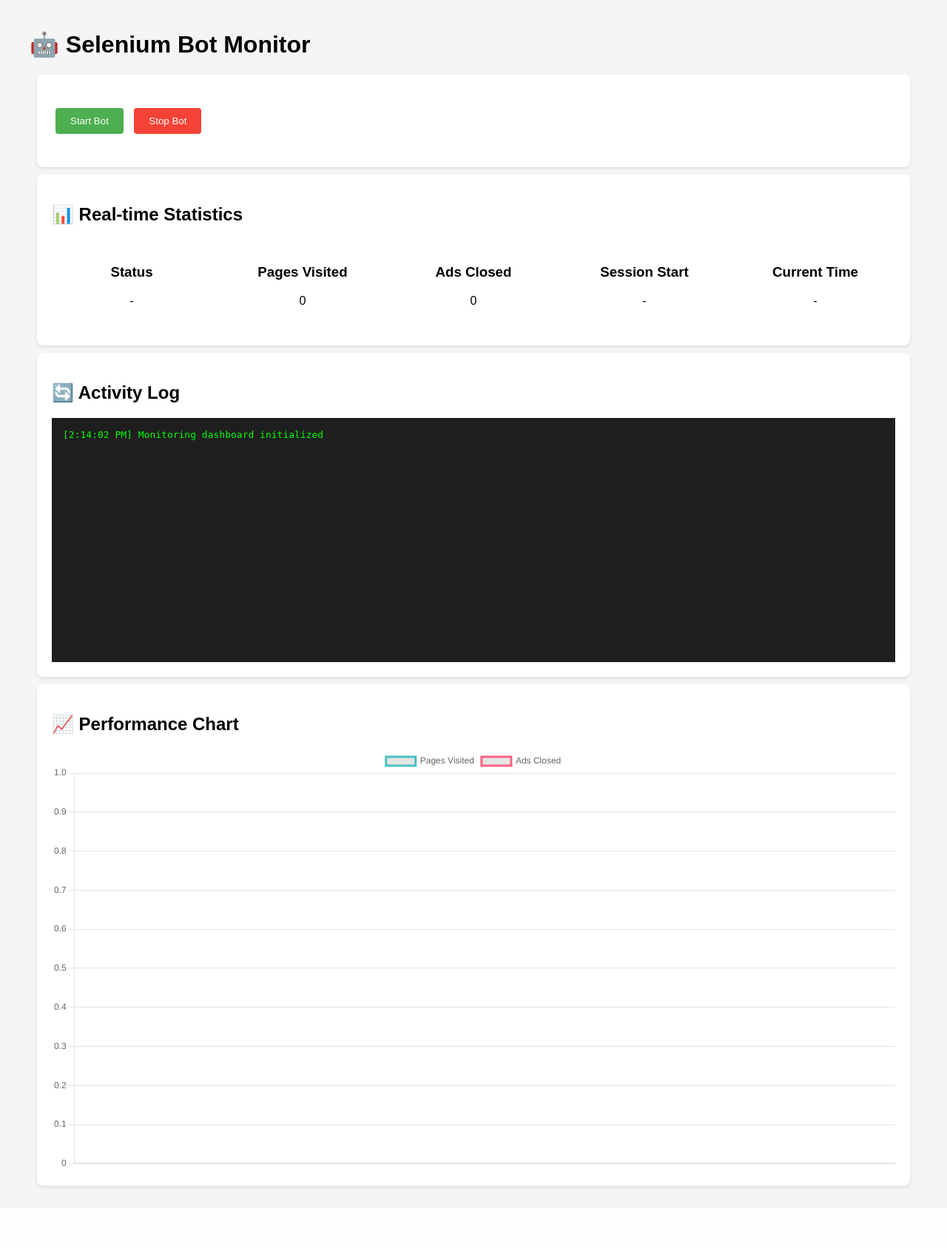
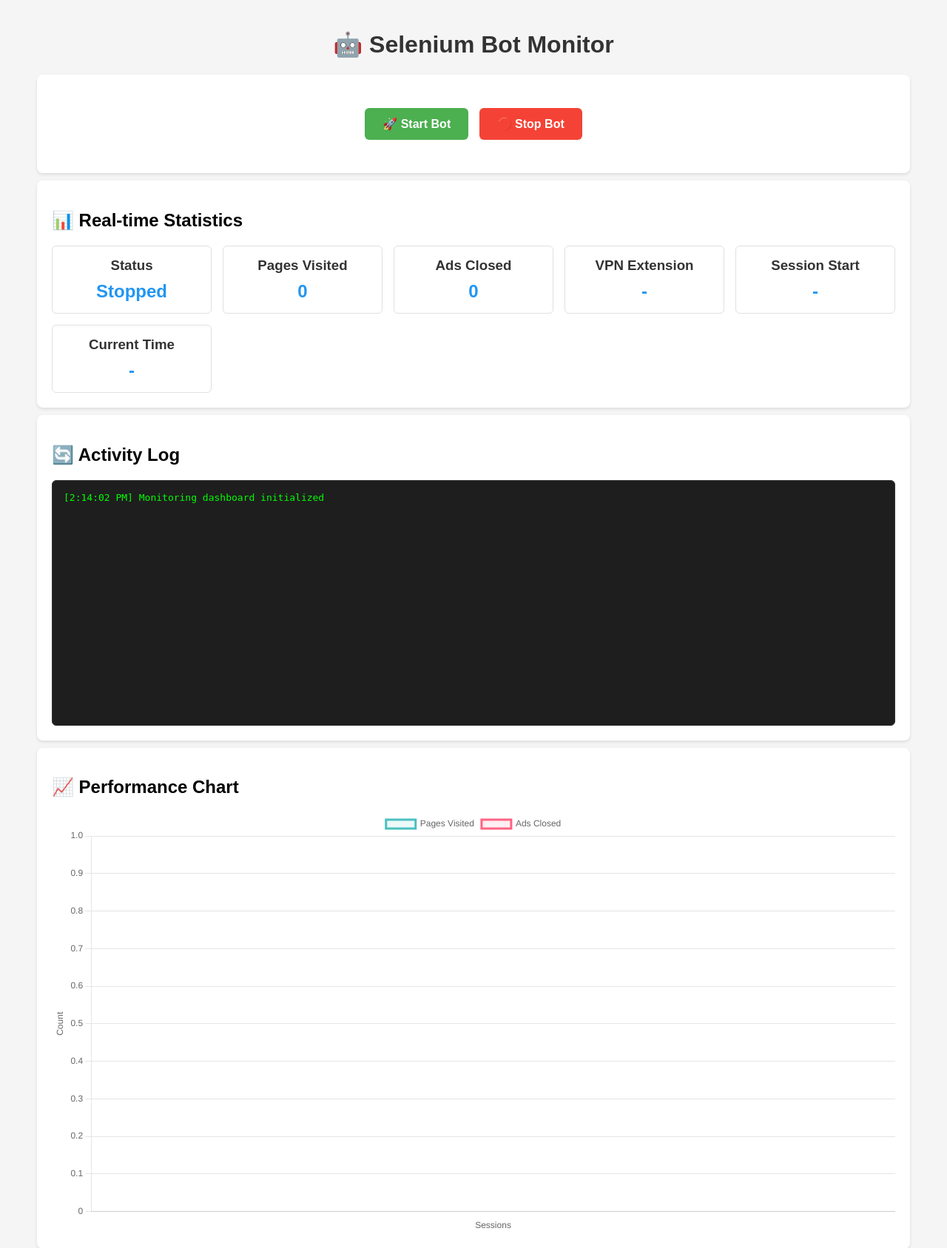
Before and after one commit to wellyerfyanto-arch/Botajah, a Flask app: page / in a window 1280 px wide. Shown: the top 1687 px of the page at 74% size. Before the commit the page ends 1607 px from the top, so only its background shows below. Run offline with Flask 3, Linux system fonts and the light colour scheme.

Commit message:
Improve dashboard styling and functionality
Enhanced styling for dashboard elements and improved user interaction with buttons. Updated status display and added new statistics for VPN extension.

```diff
--- a/templates/dashboard.html
+++ b/templates/dashboard.html
@@ -31,19 +31,47 @@
         .stat-item {
             text-align: center;
             padding: 15px;
+            border: 1px solid #e0e0e0;
+            border-radius: 6px;
+        }
+        .stat-item h3 {
+            margin: 0 0 10px 0;
+            color: #333;
+        }
+        .stat-item p {
+            margin: 0;
+            font-size: 1.5em;
+            font-weight: bold;
+            color: #2196F3;
         }
         .control-buttons {
             margin: 20px 0;
+            text-align: center;
         }
         button {
-            padding: 10px 20px;
+            padding: 12px 24px;
             margin: 5px;
             border: none;
-            border-radius: 4px;
+            border-radius: 6px;
             cursor: pointer;
+            font-size: 16px;
+            font-weight: bold;
+            transition: all 0.3s;
         }
-        .start-btn { background: #4CAF50; color: white; }
-        .stop-btn { background: #f44336; color: white; }
+        .start-btn {
+            background: #4CAF50;
+            color: white;
+        }
+        .start-btn:hover {
+            background: #45a049;
+        }
+        .stop-btn {
+            background: #f44336;
+            color: white;
+        }
+        .stop-btn:hover {
+            background: #da190b;
+        }
         .log-container {
             height: 300px;
             overflow-y: auto;
@@ -51,6 +79,18 @@
             color: #00ff00;
             padding: 15px;
             font-family: monospace;
+            border-radius: 6px;
+            border: 1px solid #333;
+        }
+        .status-running {
+            color: #4CAF50;
+        }
+        .status-stopped {
+            color: #f44336;
+        }
+        h1 {
+            text-align: center;
+            color: #333;
         }
     </style>
 </head>
@@ -60,8 +100,8 @@
 
         <div class="card">
             <div class="control-buttons">
-                <button class="start-btn" onclick="controlBot('start')">Start Bot</button>
-                <button class="stop-btn" onclick="controlBot('stop')">Stop Bot</button>
+                <button class="start-btn" onclick="controlBot('start')">🚀 Start Bot</button>
+                <button class="stop-btn" onclick="controlBot('stop')">🛑 Stop Bot</button>
             </div>
         </div>
 
@@ -70,7 +110,7 @@
             <div class="stats-grid" id="statsGrid">
                 <div class="stat-item">
                     <h3>Status</h3>
-                    <p id="status">-</p>
+                    <p id="status" class="status-stopped">Stopped</p>
                 </div>
                 <div class="stat-item">
                     <h3>Pages Visited</h3>
@@ -79,6 +119,10 @@
                 <div class="stat-item">
                     <h3>Ads Closed</h3>
                     <p id="adsClosed">0</p>
+                </div>
+                <div class="stat-item">
+                    <h3>VPN Extension</h3>
+                    <p id="vpnExtension">-</p>
                 </div>
                 <div class="stat-item">
                     <h3>Session Start</h3>
@@ -108,29 +152,52 @@
         let performanceChart;
         let visitData = [];
         let adData = [];
+        let updateInterval;
 
         // Update stats every 3 seconds
-        setInterval(updateStats, 3000);
+        function startUpdating() {
+            updateInterval = setInterval(updateStats, 3000);
+        }
+
+        function stopUpdating() {
+            clearInterval(updateInterval);
+        }
 
         async function updateStats() {
             try {
                 const response = await fetch('/api/stats');
                 const data = await response.json();
 
-                document.getElementById('status').textContent = data.status || '-';
+                document.getElementById('status').textContent = data.status || 'Stopped';
                 document.getElementById('pagesVisited').textContent = data.pages_visited || '0';
                 document.getElementById('adsClosed').textContent = data.ads_closed || '0';
+                document.getElementById('vpnExtension').textContent = data.vpn_extension || '-';
                 document.getElementById('sessionStart').textContent = data.session_start || '-';
                 document.getElementById('currentTime').textContent = data.current_time || '-';
 
+                // Update status color
+                const statusElement = document.getElementById('status');
+                if (data.status === 'Running') {
+                    statusElement.className = 'status-running';
+                } else {
+                    statusElement.className = 'status-stopped';
+                }
+
                 // Update charts
-                if (data.pages_visited) {
+                if (data.pages_visited !== undefined) {
                     visitData.push(data.pages_visited);
                     adData.push(data.ads_closed);
+
+                    // Keep only last 20 data points
+                    if (visitData.length > 20) {
+                        visitData = visitData.slice(-20);
+                        adData = adData.slice(-20);
+                    }
                     updateChart();
                 }
             } catch (error) {
                 console.error('Error fetching stats:', error);
+                addLog(`Error fetching stats: ${error.message}`);
             }
         }
 
@@ -139,6 +206,12 @@
                 const response = await fetch(`/api/control/${action}`);
                 const result = await response.json();
                 addLog(`Control: ${action} - ${result.status}`);
+
+                if (action === 'start') {
+                    startUpdating();
+                } else if (action === 'stop') {
+                    stopUpdating();
+                }
             } catch (error) {
                 console.error('Error controlling bot:', error);
                 addLog(`Error: ${error.message}`);
@@ -170,13 +243,17 @@
                             label: 'Pages Visited',
                             data: visitData,
                             borderColor: 'rgb(75, 192, 192)',
-                            tension: 0.1
+                            backgroundColor: 'rgba(75, 192, 192, 0.1)',
+                            tension: 0.1,
+                            fill: true
                         },
                         {
                             label: 'Ads Closed',
                             data: adData,
                             borderColor: 'rgb(255, 99, 132)',
-                            tension: 0.1
+                            backgroundColor: 'rgba(255, 99, 132, 0.1)',
+                            tension: 0.1,
+                            fill: true
                         }
                     ]
                 },
@@ -184,18 +261,29 @@
                     responsive: true,
                     scales: {
                         y: {
-                            beginAtZero: true
+                            beginAtZero: true,
+                            title: {
+                                display: true,
+                                text: 'Count'
+                            }
+                        },
+                        x: {
+                            title: {
+                                display: true,
+                                text: 'Sessions'
+                            }
                         }
                     }
                 }
             });
         }
 
-        // Initial chart setup
+        // Initial setup
         window.onload = function() {
             updateChart();
             addLog('Monitoring dashboard initialized');
+            startUpdating(); // Start polling for stats
         };
     </script>
 </body>
-  </html>
+                    </html>
```
